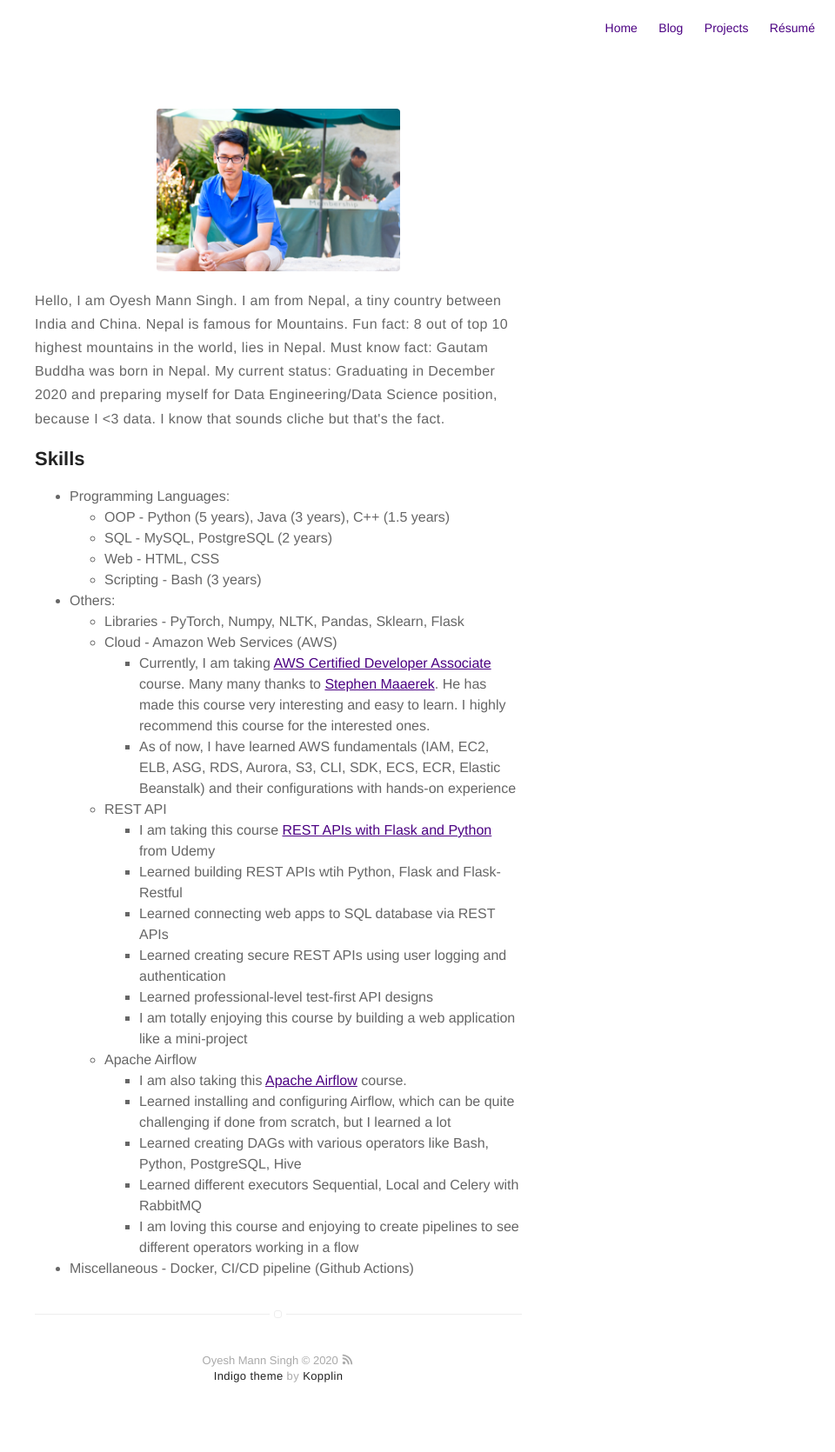
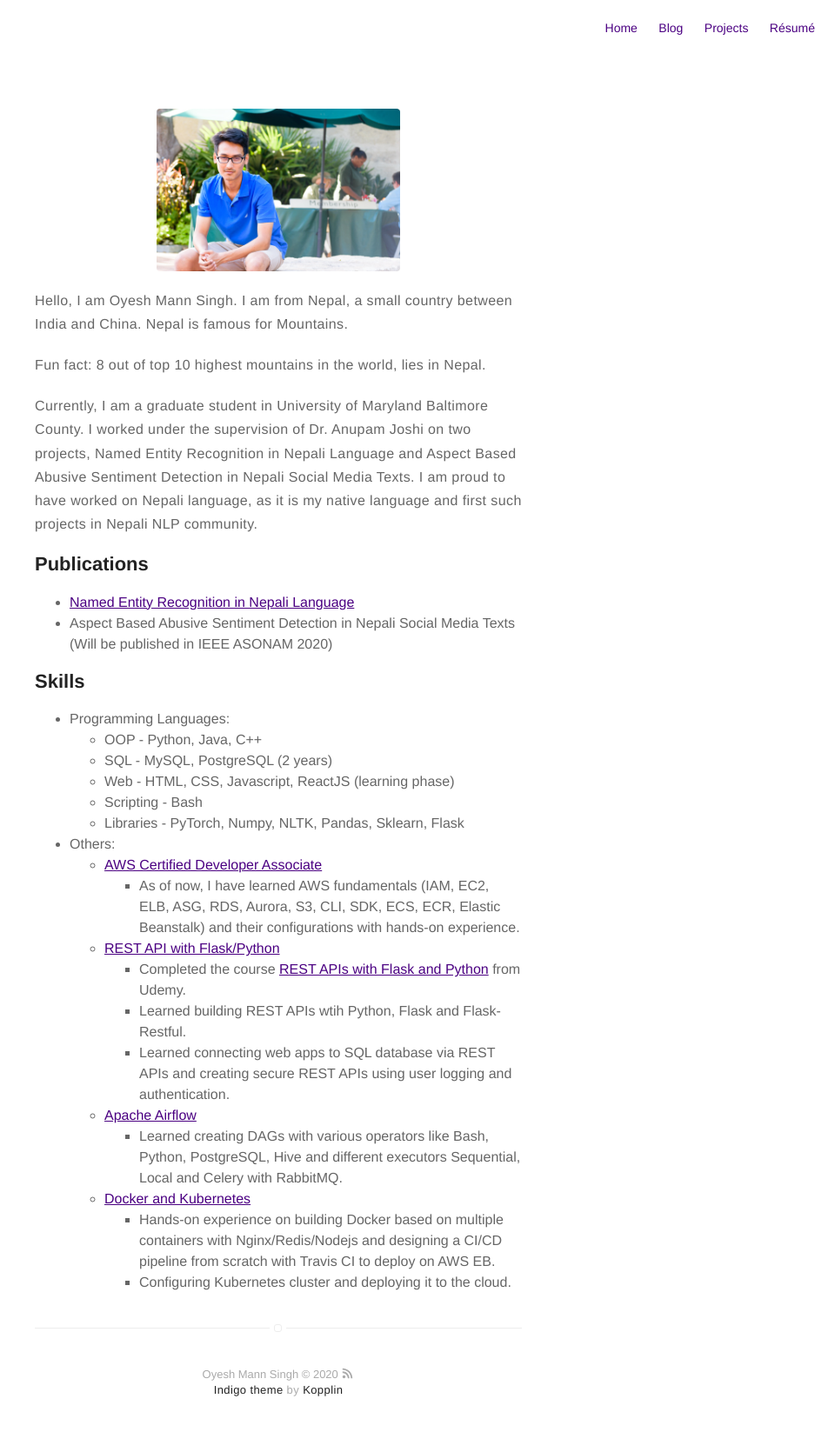
Before and after one commit to oya163/oya163.github.io, a Jekyll site: the page built from about.md, in a window 1280 px wide. Shown: the whole page at 87% size, without its empty margins (320-1280 px from the left). Built offline with Jekyll 4.4.1, drawn with Linux system fonts in a browser that asks for light colours.

Commit message:
Revamped description

```diff
--- a/about.md
+++ b/about.md
@@ -4,53 +4,43 @@ layout: page
 ---
 ![Profile Image]({{ site.url }}/{{ site.picture }})
 
-<p>Hello, I am Oyesh Mann Singh. I am from Nepal, a tiny country between India and China.
-Nepal is famous for Mountains.
+<p>Hello, I am Oyesh Mann Singh. I am from Nepal, a small country between India and China. Nepal is famous for Mountains.
+</p>
 
+<p>
+Fun fact: 8 out of top 10 highest mountains in the world, lies in Nepal.
+</p>
 
-Fun fact: 8 out of top 10 highest mountains in the world, lies in Nepal.
+<p>
+Currently, I am a graduate student in University of Maryland Baltimore County. I worked under the supervision of Dr. Anupam Joshi on two projects, Named Entity Recognition in Nepali Language and Aspect Based Abusive Sentiment Detection in
+Nepali Social Media Texts. I am proud to have worked on Nepali language, as it is my native language and first such projects in Nepali NLP community.
+</p>
 
-
-Must know fact: Gautam Buddha was born in Nepal.
-
-
-My current status: Graduating in December 2020 and preparing myself for Data Engineering/Data Science position,
-because I <3 data. I know that sounds cliche but that's the fact.
-</p>
+## Publications
+- [Named Entity Recognition in Nepali Language](https://ieeexplore.ieee.org/document/8998477)
+- Aspect Based Abusive Sentiment Detection in Nepali Social Media Texts (Will be published in IEEE ASONAM 2020)
 
 ## Skills
 
 - Programming Languages:
-    * OOP - Python (5 years), Java (3 years), C++ (1.5 years)
+    * OOP - Python, Java, C++
     * SQL - MySQL, PostgreSQL (2 years)
-    * Web - HTML, CSS
-    * Scripting - Bash (3 years)
+    * Web - HTML, CSS, Javascript, ReactJS (learning phase)
+    * Scripting - Bash
+    * Libraries - PyTorch, Numpy, NLTK, Pandas, Sklearn, Flask
 - Others:
-    * Libraries - PyTorch, Numpy, NLTK, Pandas, Sklearn, Flask
-    * Cloud - Amazon Web Services (AWS)
-        * Currently, I am taking
-        [AWS Certified Developer Associate](https://www.udemy.com/course/aws-certified-developer-associate-dva-c01/) course.
-        Many many thanks to [Stephen Maaerek](https://www.linkedin.com/in/stephanemaarek/).
-        He has made this course very interesting and easy to learn. I highly recommend this course for the interested ones.
-        * As of now, I have learned AWS fundamentals (IAM, EC2, ELB, ASG, RDS, Aurora,
-S3, CLI, SDK, ECS, ECR, Elastic Beanstalk) and their configurations with hands-on experience
+    * [AWS Certified Developer Associate](https://www.udemy.com/course/aws-certified-developer-associate-dva-c01/)
+        * As of now, I have learned AWS fundamentals (IAM, EC2, ELB, ASG, RDS, Aurora, S3, CLI, SDK, ECS, ECR, Elastic Beanstalk) and their configurations with hands-on experience.
 
-    * REST API
-        * I am taking this course
-        [REST APIs with Flask and Python](https://www.udemy.com/course/rest-api-flask-and-python/) from Udemy
-        * Learned building REST APIs wtih Python, Flask and Flask-Restful
-        * Learned connecting web apps to SQL database via REST APIs
-        * Learned creating secure REST APIs using user logging and authentication
-        * Learned professional-level test-first API designs
-        * I am totally enjoying this course by building a web application like a mini-project
+    * [REST API with Flask/Python](https://github.com/oya163/rest_api_practice)
+        * Completed the course
+        [REST APIs with Flask and Python](https://www.udemy.com/course/rest-api-flask-and-python/) from Udemy.
+        * Learned building REST APIs wtih Python, Flask and Flask-Restful.
+        * Learned connecting web apps to SQL database via REST APIs and creating secure REST APIs using user logging and authentication.
 
-    * Apache Airflow
-        * I am also taking this [Apache Airflow](The Complete Hands-On Introduction to Apache Airflow)
-        course.
-        * Learned installing and configuring Airflow, which can be quite challenging
-        if done from scratch, but I learned a lot
-        * Learned creating DAGs with various operators like Bash, Python, PostgreSQL, Hive
-        * Learned different executors Sequential, Local and Celery with RabbitMQ
-        * I am loving this course and enjoying to create pipelines to see different operators working in a flow
+    * [Apache Airflow](https://www.udemy.com/course/the-complete-hands-on-course-to-master-apache-airflow/#overview)
+        * Learned creating DAGs with various operators like Bash, Python, PostgreSQL, Hive and different executors Sequential, Local and Celery with RabbitMQ.
 
-* Miscellaneous - Docker, CI/CD pipeline (Github Actions)
+    * [Docker and Kubernetes](https://github.com/oya163/docker-react)
+        * Hands-on experience on building Docker based on multiple containers with Nginx/Redis/Nodejs and designing a CI/CD pipeline from scratch with Travis CI to deploy on AWS EB.
+        * Configuring Kubernetes cluster and deploying it to the cloud.
```
